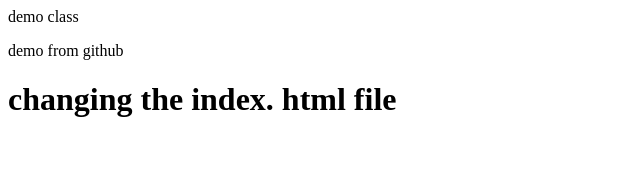
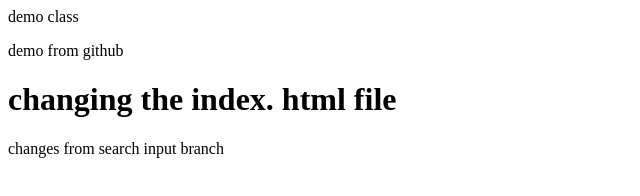
Before and after one commit to Gangaprasad5990/demo-class, a plain HTML site: page index.html in a window 1280 px wide. Shown: the whole page, without its empty margins (0-640 px from the left). Drawn offline with Linux system fonts and the light colour scheme.

Commit message:
changes in the index.html

```diff
--- a/index.html
+++ b/index.html
@@ -1,3 +1,6 @@
 <div>demo class</div>
 <p>demo from github</p>
 <h1>changing the index. html file</h1>
+
+
+<div>changes from search input branch</div>
```
